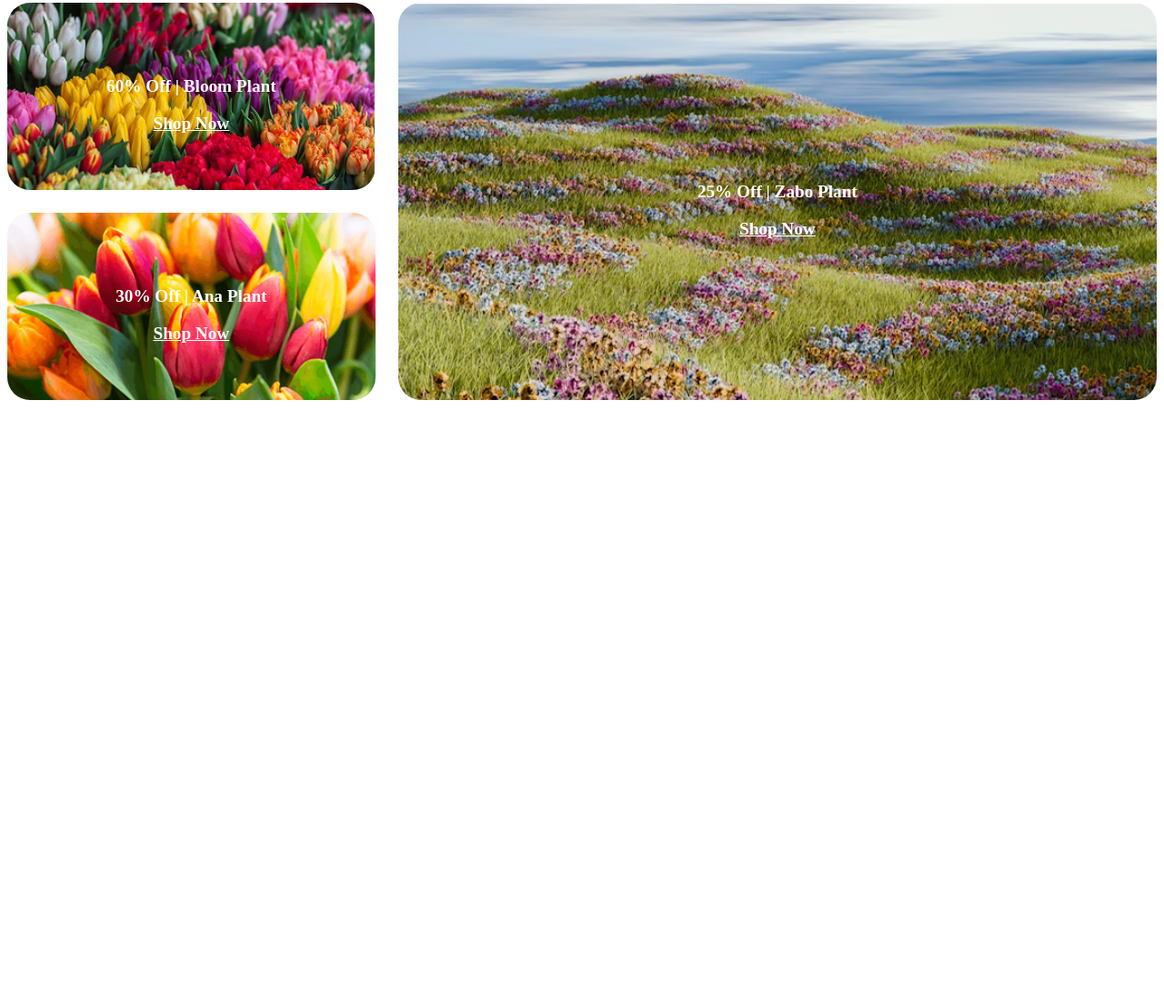
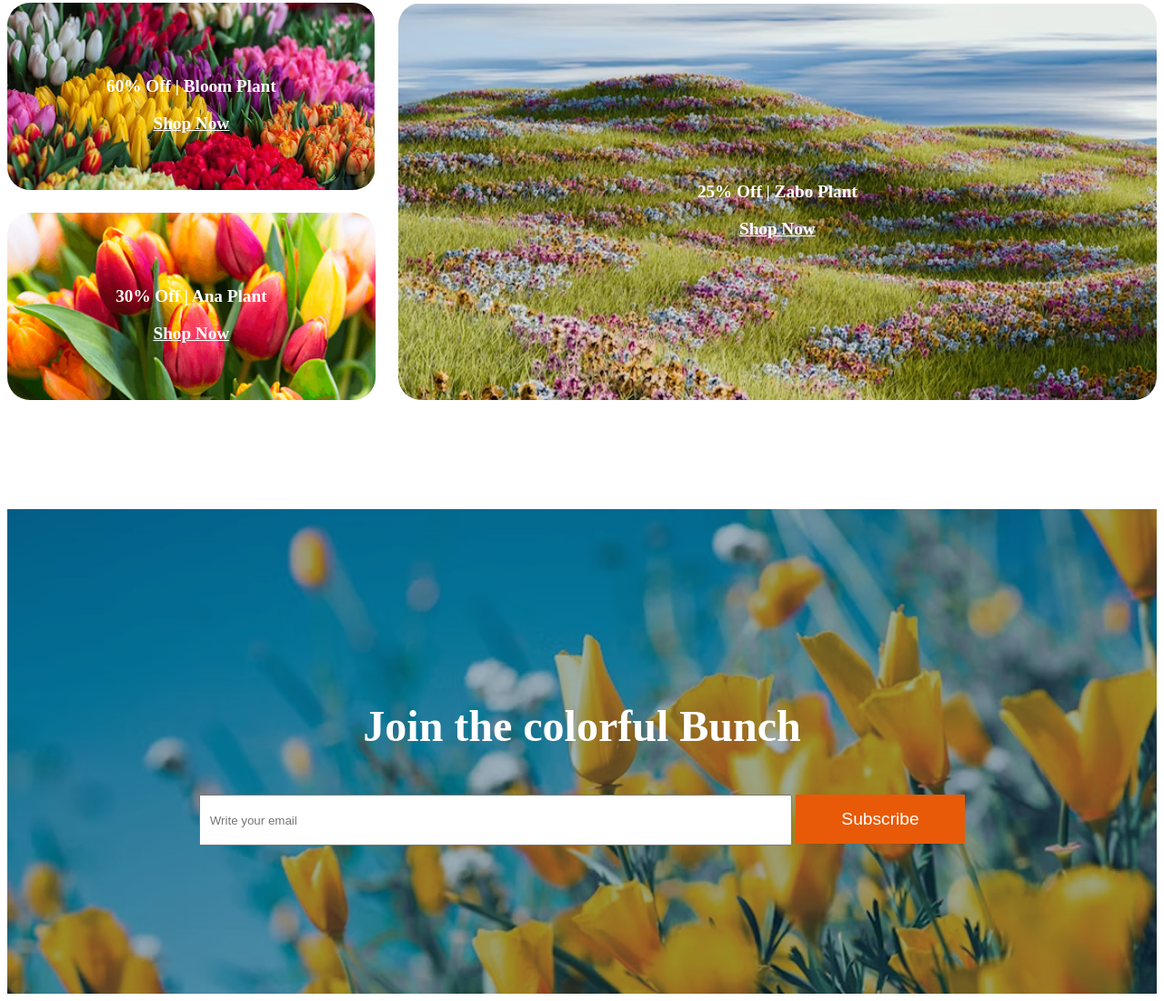
Before and after one commit to ikkabir24/B12A02-Responsive-Flowers, a plain HTML site: page index.html in a window 1280 px wide. Shown: the part 2988-4089 px from the top of the page at 91% size. Before the commit the page ends 3436 px from the top, so only its background shows below. Drawn offline with Linux system fonts and the light colour scheme.

Commit message:
designed the join section

```diff
--- a/index.html
+++ b/index.html
@@ -20,6 +20,7 @@
                 <li class="nav-item"><a href="" class="nav-link almost-black">Cart</a></li>
             </ul>
         </nav>
+
         <!-- banner section -->
         <div class="banner flex">
             <div class="banner-box">
@@ -101,7 +102,7 @@
         </section>
 
         <!-- plants lover section -->
-         <section class="plants-lover flex">
+        <section class="plants-lover flex">
             <div class="pl-images">
                 <img src="assets/flower-store.png" alt="flower-store-image">
                 <img src="assets/trusted-badge.png" alt="trusted-badge" class="trusted-badge">
@@ -109,17 +110,25 @@
             <div class="pl-description">
                 <p class="pl-des-heading">Flower & Plants Lover</p>
                 <ul class="fnl-list">
-                    <li class="fnl-des light-gray">Indulge your senses with the beauty and <br> fragrance of our fresh flower shop. From classic <br> roses to exotic blooms, we offer a wide variety <br> of fresh.</li>
-                    <li class="fnl-des light-gray">Indulge your senses with the beauty and <br> fragrance of our fresh flower shop. From classic <br> roses to exotic blooms, we offer a wide variety <br> of fresh.</li>
-                    <li class="fnl-des light-gray">Indulge your senses with the beauty and <br> fragrance of our fresh flower shop. From classic <br> roses to exotic blooms, we offer a wide variety <br> of fresh.</li>
+                    <li class="fnl-des light-gray">Indulge your senses with the beauty and <br> fragrance of our fresh
+                        flower shop. From classic <br> roses to exotic blooms, we offer a wide variety <br> of fresh.
+                    </li>
+                    <li class="fnl-des light-gray">Indulge your senses with the beauty and <br> fragrance of our fresh
+                        flower shop. From classic <br> roses to exotic blooms, we offer a wide variety <br> of fresh.
+                    </li>
+                    <li class="fnl-des light-gray">Indulge your senses with the beauty and <br> fragrance of our fresh
+                        flower shop. From classic <br> roses to exotic blooms, we offer a wide variety <br> of fresh.
+                    </li>
                 </ul>
             </div>
-         </section>
-         <!-- latest deals section -->
-          <section class="latest-deals">
+        </section>
+
+        <!-- latest deals section -->
+        <section class="latest-deals">
             <div class="ld-heading">
                 <p class="ld-title"><span class="orange-main">Latest</span> Deals</p>
-                <p class="ld-des light-gray">Indulge your senses with the beauty and fragrance of our fresh flower shop. From<br> classic roses to exotic blooms, we offer a wide variety of fresh.</p>
+                <p class="ld-des light-gray">Indulge your senses with the beauty and fragrance of our fresh flower shop.
+                    From<br> classic roses to exotic blooms, we offer a wide variety of fresh.</p>
 
                 <div class="latest-deals-grid">
                     <div class="deals-cards">
@@ -132,12 +141,21 @@
                             <a href="" class="bloom-link">Shop Now</a>
                         </div>
                         <div class="item ana">
-                            <p class="bloom-title">30% Off | Ana  Plant</p>
+                            <p class="bloom-title">30% Off | Ana Plant</p>
                             <a href="" class="bloom-link">Shop Now</a>
                         </div>
                     </div>
                 </div>
-          </section>
+        </section>
+
+        <!-- join section -->
+        <section class="join-section flex">
+            <p class="join-title">Join the colorful Bunch</p>
+            <form action="">
+                <input type="email" class="join-email" name="" id="" placeholder="  Write your email">
+                <button class="join-btn">Subscribe</button>
+            </form>
+        </section>
     </main>
 </body>
 
--- a/styles/main.css
+++ b/styles/main.css
@@ -175,3 +175,31 @@
     grid-template-columns: repeat(3, 1fr);
     gap: 25px;
 }
+/* join section styles */
+.join-section {
+    margin-top: 120px;
+    width: 100%;
+    height: 533px;
+    background-image: url("/assets/news-letter-bg.png");
+    background-size: cover;
+    background-repeat: no-repeat;
+    justify-content: center;
+    align-items: center;
+    flex-direction: column;
+}
+.join-title {
+    color: white;
+    font-size: 3rem;
+    font-weight: bold ;
+}
+.join-email {
+    width: 644px;
+    height: 50px;
+}
+.join-btn {
+    background-color: rgba(233, 90, 8, 1);
+    padding: 16px 50px ;
+    border: none;
+    color: white;
+    font-size: 1.2rem;
+}
```
